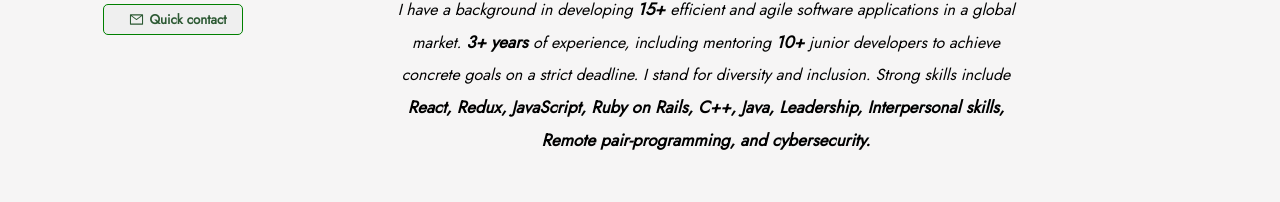
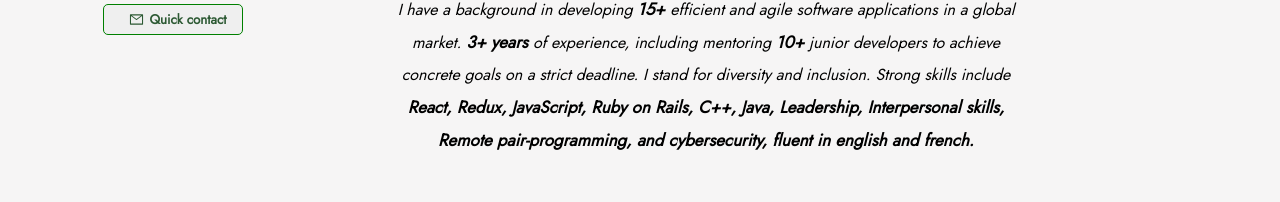
Before and after one commit to hakichris/Christian-portfolio, a React (Create React App) app: page / in a window 1280 px wide. Shown: the part 453-655 px from the top of the page. Built offline with nearby package versions, Linux system fonts and the light colour scheme.

Commit message:
Adding language to description

```diff
--- a/src/components/Home.jsx
+++ b/src/components/Home.jsx
@@ -66,7 +66,7 @@
             <span className="mentoring bold">
               {' '}
               React, Redux, JavaScript, Ruby on Rails, C++, Java, Leadership, Interpersonal skills,
-              Remote pair-programming, and cybersecurity.
+              Remote pair-programming, and cybersecurity, fluent in english and french.
             </span>
             {' '}
           </p>
```
